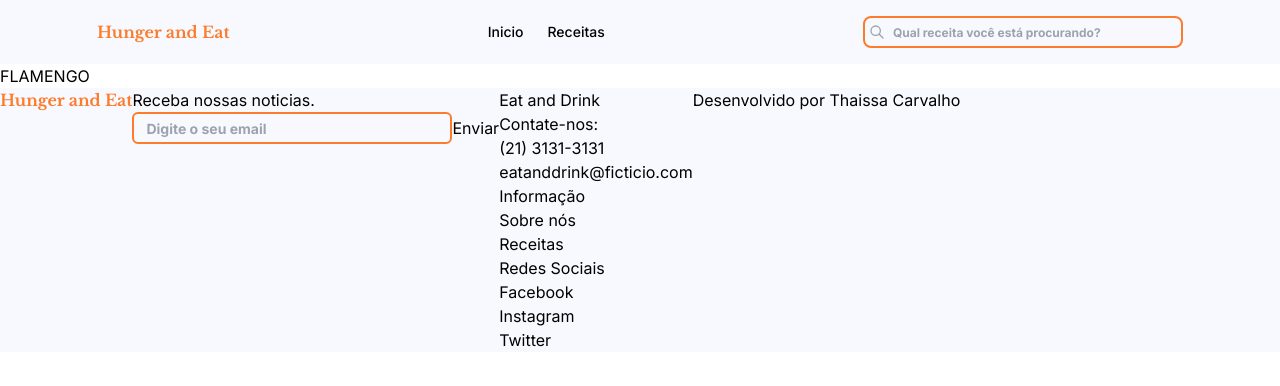
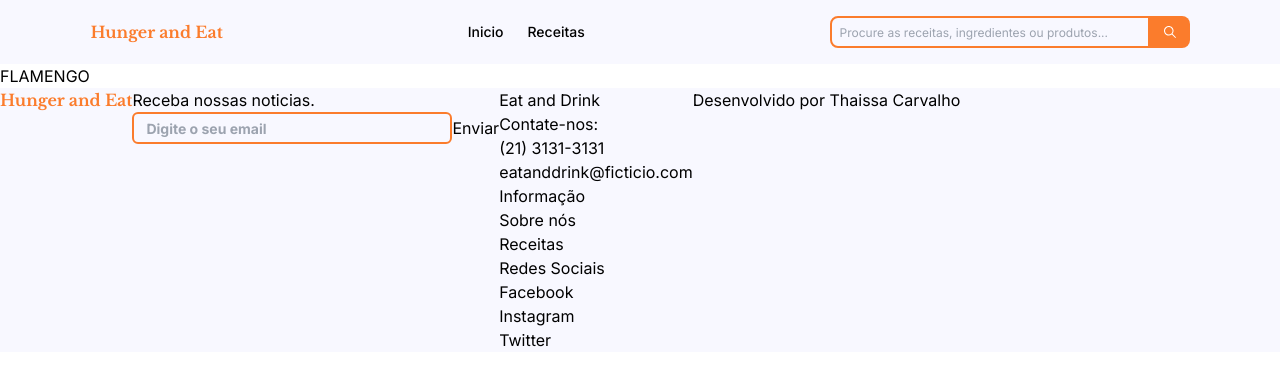
Before and after one commit to thaissacarvalho/hungerAndEat, a Next.js app: page / in a window 1280 px wide. Shown: the top 386 px of the page. Built offline with nearby package versions, Linux system fonts and the light colour scheme.

Commit message:
Updated header with more modern design

```diff
--- a/src/app/Components/Layout/Header/Header.tsx
+++ b/src/app/Components/Layout/Header/Header.tsx
@@ -1,11 +1,11 @@
 import Logo from "../../Logo/Logo"
 import { IoIosSearch } from "react-icons/io";
-
 
 export default function Header() {
 
   const navLink = "text-black text-sm font-medium hover:text-brightOrange";
-  const inputSearch = "bg-transparent border-solid border-2 border-brightOrange rounded-lg w-40 h-8 font-bold indent-2 lg:indent-7 text-xs hover:border-gray-500 focus:outline-none focus:border-blue-500 md:w-52 lg:w-80"
+  const inputSearch = "bg-transparent border-solid border-2 border-brightOrange w-40 h-8 rounded-l-lg indent-2 text-xs focus:outline-none focus:border-burntSienna md:w-52 lg:w-80"
+  const buttonSearch = "bg-brightOrange rounded-r-lg flex justify-center items-center w-10 hover:bg-burntSienna"
 
   return (
     <header className="bg-ghostWhite flex p-2 justify-around items-center lg:p-4 lg:gap-24 ">
@@ -16,10 +16,12 @@ export default function Header() {
         <a href="receitas" className={navLink}>Receitas</a>
       </nav>
 
-      <form action="" className="">
-        <input type="search" name="" id="" placeholder="Qual receita você está procurando?" className={inputSearch} />
-        <svg className="hidden lg:block absolute right-[395px] top-[24px] h-4 w-4 text-gray-400" fill="none" stroke="currentColor" viewBox="0 0 24 24" xmlns="http://www.w3.org/2000/svg"><path stroke-linecap="round" stroke-linejoin="round" stroke-width="2" d="M21 21l-6-6m2-5a7 7 0 11-14 0 7 7 0 0114 0z"/></svg>
-      </form>
+      <div className="flex">
+        <input type="search" placeholder="Procure as receitas, ingredientes ou produtos..." className={inputSearch}/>
+        <button className={buttonSearch}>
+          <IoIosSearch className="text-white"/>
+        </button>
+      </div>
     </header>
   )
 }
```
